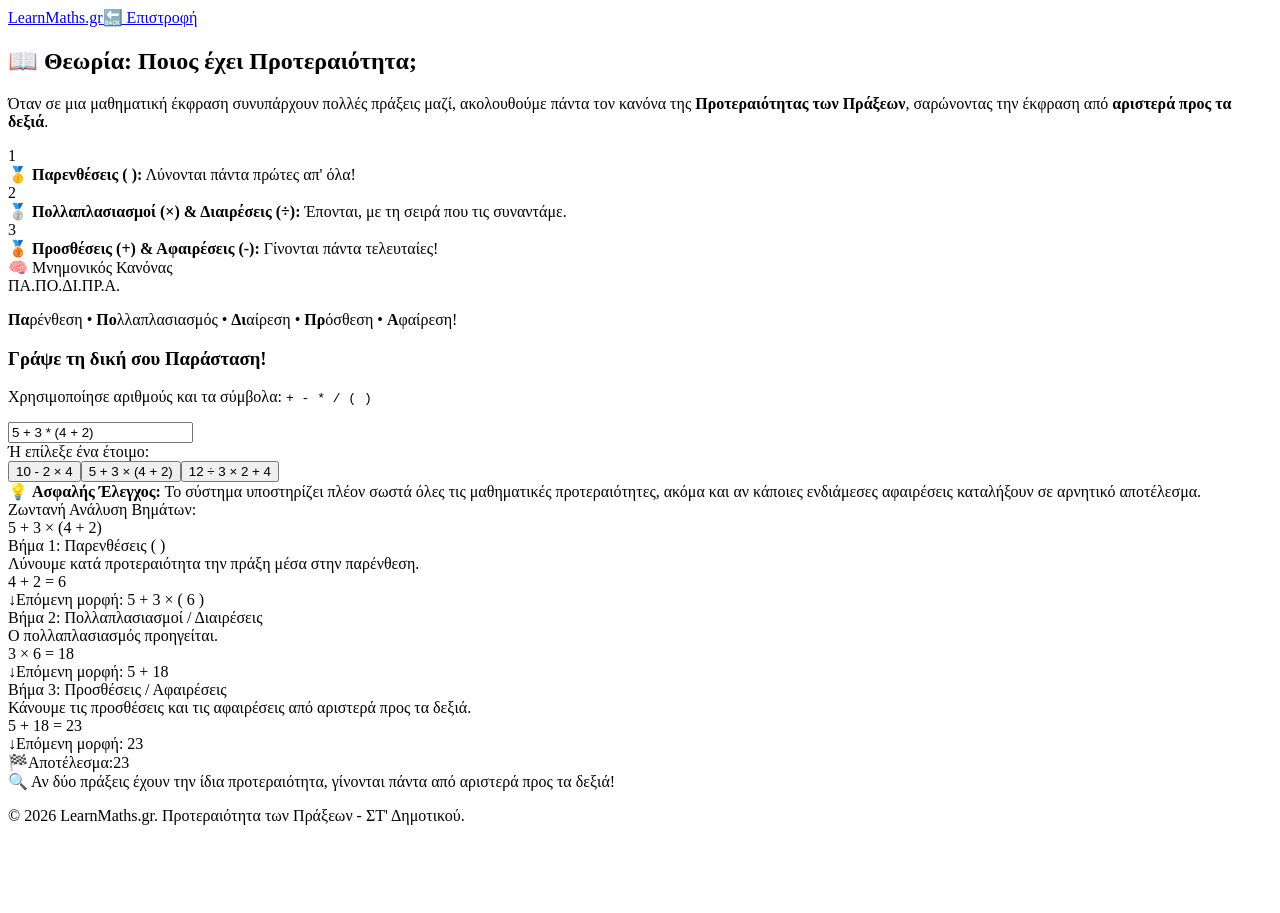
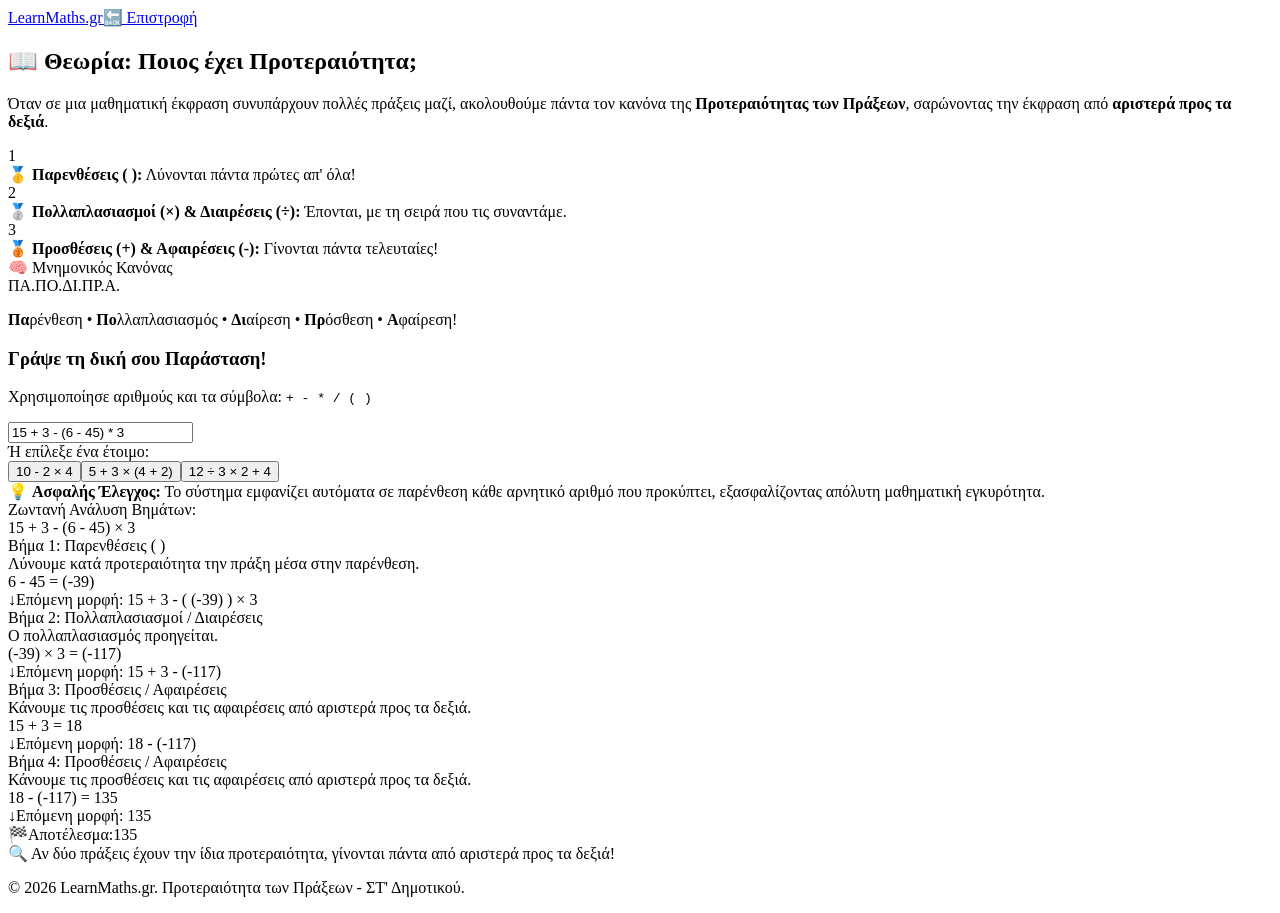
Before and after one commit to gkrimpas-lab/learn-maths-2026, a Next.js app: page /st-dimotikou/10-proteraiotita-prakseon in a window 1280 px wide. Before the commit the page ends 841 px from the top, so only its background shows below. Built offline with nearby package versions, Linux system fonts and the light colour scheme.

Commit message:
Update 10-proteraiotita-prakseon.js

```diff
--- a/pages/st-dimotikou/10-proteraiotita-prakseon.js
+++ b/pages/st-dimotikou/10-proteraiotita-prakseon.js
@@ -4,7 +4,6 @@ import Head from 'next/head';
 import Link from 'next/link';
 import { LAYOUT } from '../../shared/layout-config';
 
-// Έτοιμα παραδείγματα
 const PRESETS = {
   EX1: { title: "10 - 2 × 4", expr: "10 - 2 * 4" },
   EX2: { title: "5 + 3 × (4 + 2)", expr: "5 + 3 * (4 + 2)" },
@@ -12,32 +11,33 @@ const PRESETS = {
 };
 
 export default function ProteraiotitaPrakseonPage() {
-  const [customExpr, setCustomExpr] = useState("5 + 3 * (4 + 2)");
+  const [customExpr, setCustomExpr] = useState("15 + 3 - (6 - 45) * 3");
 
-  // Καθαρισμός εισαγωγής του χρήστη για ασφάλεια
   const handleInputChange = (val) => {
     const clean = val.replace(/[^0-9+\-*/(). ]/g, '');
     setCustomExpr(clean);
   };
 
-  // Μετατροπή των tokens σε κείμενο προς εμφάνιση
+  // Μετατροπή των tokens σε καθαρό κείμενο με αυτόματες παρενθέσεις στους αρνητικούς αριθμούς
   const tokensToString = (tokens) => {
     return tokens.map(t => {
       if (t.type === 'OPERATOR') {
         if (t.value === '*') return '×';
         if (t.value === '/') return '÷';
+        return t.value;
+      }
+      if (t.type === 'NUMBER' && t.value < 0) {
+        return `(${t.value})`;
       }
       return t.value;
     }).join(' ');
   };
 
-  // Εύρωστος μηχανισμός ανάλυσης βήμα-βήμα (Token-based) με υποστήριξη αρνητικών αριθμών
   const generateSteps = (exprStr) => {
     const steps = [];
     let currentStr = exprStr.trim();
     if (!currentStr) return { steps: [], final: "0" };
 
-    // 1. Tokenizer που καταλαβαίνει αριθμούς (και αρνητικούς), τελεστές και παρενθέσεις
     const tokenize = (str) => {
       const res = [];
       let i = 0;
@@ -52,11 +52,9 @@ export default function ProteraiotitaPrakseonPage() {
         }
 
         if (ch === '+' || ch === '-' || ch === '*' || ch === '/') {
-          // Διάκριση αν το '-' είναι πρόσημο αρνητικού αριθμού ή τελεστής αφαίρεσης
           if (ch === '-') {
             const prev = res[res.length - 1];
             if (!prev || (prev.type === 'OPERATOR') || (prev.type === 'PAREN' && prev.value === '(')) {
-              // Είναι αρνητικό πρόσημο αριθμού: Διαβάζουμε τον αριθμό που ακολουθεί
               let numStr = '-';
               i++;
               while (i < str.length && /[0-9.]/.test(str[i])) {
@@ -81,7 +79,7 @@ export default function ProteraiotitaPrakseonPage() {
           res.push({ type: 'NUMBER', value: parseFloat(numStr) });
           continue;
         }
-        i++; // fallback
+        i++;
       }
       return res;
     };
@@ -89,14 +87,12 @@ export default function ProteraiotitaPrakseonPage() {
     let tokens = tokenize(currentStr);
     let safetyCounter = 0;
 
-    // 2. Εκτέλεση μίας πράξης ανά επανάληψη βάσει της απόλυτης προτεραιότητας
     while (safetyCounter < 15 && tokens.length > 1) {
       safetyCounter++;
       let targetIdx = -1;
       let reasonType = '';
       let reasonText = '';
 
-      // Α. Αναζήτηση εσωτερικής παρένθεσης που περιέχει μόνο αριθμούς και τελεστές
       let openParenIdx = -1;
       let closeParenIdx = -1;
       for (let i = 0; i < tokens.length; i++) {
@@ -108,25 +104,22 @@ export default function ProteraiotitaPrakseonPage() {
       }
 
       if (openParenIdx !== -1 && closeParenIdx !== -1) {
-        // Αν η παρένθεση περιέχει απλώς έναν μόνο αριθμό (π.χ. έναν αρνητικό που προέκυψε), την αφαιρούμε
+        // Αν η παρένθεση περιέχει απλώς έναν μεμονωμένο αριθμό, π.χ. ( -39 ), βγάζουμε τις παρενθέσεις
         if (closeParenIdx === openParenIdx + 2) {
           tokens.splice(closeParenIdx, 1);
           tokens.splice(openParenIdx, 1);
           continue;
         }
 
-        // Βρίσκουμε την πρώτη πράξη μέσα σε αυτή την παρένθεση
         let subTokens = tokens.slice(openParenIdx + 1, closeParenIdx);
         let subTarget = -1;
 
-        // Πρώτα πολλαπλασιασμοί/διαιρέσεις στην παρένθεση
         for (let j = 0; j < subTokens.length; j++) {
           if (subTokens[j].type === 'OPERATOR' && (subTokens[j].value === '*' || subTokens[j].value === '/')) {
             subTarget = j;
             break;
           }
         }
-        // Μετά προσθέσεις/αφαιρέσεις στην παρένθεση
         if (subTarget === -1) {
           for (let j = 0; j < subTokens.length; j++) {
             if (subTokens[j].type === 'OPERATOR' && (subTokens[j].value === '+' || subTokens[j].value === '-')) {
@@ -143,7 +136,6 @@ export default function ProteraiotitaPrakseonPage() {
         }
       }
 
-      // Β. Αν δεν βρέθηκε πράξη σε παρένθεση, ψάχνουμε πολλαπλασιασμό/διαίρεση στην κύρια έκφραση
       if (targetIdx === -1) {
         for (let i = 0; i < tokens.length; i++) {
           if (tokens[i].type === 'OPERATOR' && (tokens[i].value === '*' || tokens[i].value === '/')) {
@@ -155,7 +147,6 @@ export default function ProteraiotitaPrakseonPage() {
         }
       }
 
-      // Γ. Αν δεν βρέθηκε τίποτα, ψάχνουμε πρόσθεση/αφαίρεση στην κύρια έκφραση
       if (targetIdx === -1) {
         for (let i = 0; i < tokens.length; i++) {
           if (tokens[i].type === 'OPERATOR' && (tokens[i].value === '+' || tokens[i].value === '-')) {
@@ -167,7 +158,6 @@ export default function ProteraiotitaPrakseonPage() {
         }
       }
 
-      // Αν βρέθηκε έγκυρη πράξη προς εκτέλεση
       if (targetIdx !== -1 && targetIdx > 0 && targetIdx < tokens.length - 1) {
         const num1 = tokens[targetIdx - 1].value;
         const op = tokens[targetIdx].value;
@@ -182,15 +172,15 @@ export default function ProteraiotitaPrakseonPage() {
         const formattedRes = parseFloat(res.toFixed(2));
         const opChar = op === '*' ? '×' : (op === '/' ? '÷' : op);
 
-        // Καταγραφή του βήματος
+        const formatCalcNum = (val) => val < 0 ? `(${val})` : val;
+
         steps.push({
           level: `Βήμα ${steps.length + 1}: ${reasonType}`,
           text: reasonText,
-          calculation: `${num1 < 0 ? `(${num1})` : num1} ${opChar} ${num2 < 0 ? `(${num2})` : num2} = ${formattedRes}`,
-          currentForm: '' // θα υπολογιστεί αμέσως μετά την αντικατάσταση
+          calculation: `${formatCalcNum(num1)} ${opChar} ${formatCalcNum(num2)} = ${formatCalcNum(formattedRes)}`,
+          currentForm: ''
         });
 
-        // Αντικατάσταση των 3 tokens (num1, op, num2) με το νέο token του αποτελέσματος
         tokens.splice(targetIdx - 1, 3, { type: 'NUMBER', value: formattedRes });
         steps[steps.length - 1].currentForm = tokensToString(tokens);
       } else {
@@ -198,14 +188,13 @@ export default function ProteraiotitaPrakseonPage() {
       }
     }
 
-    // Καθαρισμός τελικού αποτελέσματος αν έχουν απομείνει περιττές εξωτερικές παρενθέσεις
     if (tokens.length === 3 && tokens[0].value === '(' && tokens[2].value === ')') {
       tokens = [tokens[1]];
     }
 
     return {
       steps: steps,
-      final: tokens.map(t => t.value).join('')
+      final: tokens.map(t => t.value < 0 ? `(${t.value})` : t.value).join('')
     };
   };
 
@@ -245,7 +234,6 @@ export default function ProteraiotitaPrakseonPage() {
                   Όταν σε μια μαθηματική έκφραση συνυπάρχουν πολλές πράξεις μαζί, ακολουθούμε πάντα τον κανόνα της <strong>Προτεραιότητας των Πράξεων</strong>, σαρώνοντας την έκφραση από <strong>αριστερά προς τα δεξιά</strong>.
                 </p>
 
-                {/* Η Σκάλα των Πράξεων */}
                 <div className="space-y-2 font-medium text-sm">
                   <div className="flex items-center gap-3 bg-red-50 text-red-900 p-3 rounded-xl border border-red-100">
                     <span className="bg-red-500 text-white w-6 h-6 rounded-full flex items-center justify-center text-xs font-black">1</span>
@@ -262,14 +250,13 @@ export default function ProteraiotitaPrakseonPage() {
                 </div>
               </div>
 
-              {/* Μνημονικός Κανόνας */}
               <div className="bg-gradient-to-br from-blue-600 to-indigo-700 text-white p-6 rounded-2xl shadow-md text-center py-8 space-y-4">
                 <span className="text-amber-300 font-black text-xs md:text-sm uppercase tracking-wider block">🧠 Μνημονικός Κανόνας</span>
                 <div className="text-3xl md:text-4xl font-black tracking-widest bg-white/10 py-3 rounded-xl">
                   ΠΑ.ΠΟ.ΔΙ.ΠΡ.Α.
                 </div>
                 <p className="text-xs text-indigo-100 font-medium px-2 leading-relaxed">
-                  <strong>Πα</strong>ρένθεση • <strong>Πo</strong>λλαπλασιασμός • <strong>Δι</strong>αίρεση • <strong>Πρ</strong>όσθεση • <strong>Α</strong>φαίρεση!
+                  <strong>Πα</strong>ρένθεση • <strong>Πο</strong>λλαπλασιασμός • <strong>Δι</strong>αίρεση • <strong>Πρ</strong>όσθεση • <strong>Α</strong>φαίρεση!
                 </p>
               </div>
             </div>
@@ -278,7 +265,7 @@ export default function ProteraiotitaPrakseonPage() {
           {/* SECTION 2: ΔΙΑΔΡΑΣΤΙΚΟ ΕΡΓΑΛΕΙΟ */}
           <div className="grid grid-cols-1 lg:grid-cols-12 gap-8 items-stretch w-full">
 
-            {/* ΑΡΙΣΤΕΡΗ ΠΛΕΥΡΑ: ΧΕΙΡΙΣΤΗΡΙΑ & INPUT (4 στήλες) */}
+            {/* ΑΡΙΣΤΕΡΗ ΠΛΕΥΡΑ: INPUT & PRESETS */}
             <div className="lg:col-span-4 bg-white p-6 rounded-3xl shadow-sm border border-gray-100 flex flex-col gap-5 justify-between">
               <div className="space-y-4">
                 <div className="space-y-1">
@@ -286,7 +273,6 @@ export default function ProteraiotitaPrakseonPage() {
                   <p className="text-gray-500 text-xs">Χρησιμοποίησε αριθμούς και τα σύμβολα: <code className="bg-gray-100 px-1 py-0.5 rounded font-mono font-bold text-blue-600">+ - * / ( )</code></p>
                 </div>
 
-                {/* Live Input */}
                 <div className="flex flex-col gap-1">
                   <input
                     type="text"
@@ -297,7 +283,6 @@ export default function ProteraiotitaPrakseonPage() {
                   />
                 </div>
 
-                {/* Γρήγορα Έτοιμα Παραδείγματα */}
                 <div className="space-y-2 pt-2">
                   <span className="text-[10px] font-black uppercase text-slate-400 tracking-wider block">Ή επίλεξε ένα έτοιμο:</span>
                   <div className="flex flex-col gap-2">
@@ -314,13 +299,12 @@ export default function ProteraiotitaPrakseonPage() {
                 </div>
               </div>
 
-              {/* Εκπαιδευτική Υπενθύμιση */}
               <div className="p-4 bg-amber-50 border border-amber-200 text-amber-900 rounded-xl text-xs font-medium leading-relaxed">
-                💡 <strong>Ασφαλής Έλεγχος:</strong> Το σύστημα υποστηρίζει πλέον σωστά όλες τις μαθηματικές προτεραιότητες, ακόμα και αν κάποιες ενδιάμεσες αφαιρέσεις καταλήξουν σε αρνητικό αποτέλεσμα.
+                💡 <strong>Ασφαλής Έλεγχος:</strong> Το σύστημα εμφανίζει αυτόματα σε παρένθεση κάθε αρνητικό αριθμό που προκύπτει, εξασφαλίζοντας απόλυτη μαθηματική εγκυρότητα.
               </div>
             </div>
 
-            {/* ΔΕΞΙΑ ΠΛΕΥΡΑ: ΔΥΝΑΜΙΚΟ ΔΕΝΤΡΟ / ΔΙΑΓΡΑΜΜΑ ΑΝΑΛΥΣΗΣ (8 στήλες) */}
+            {/* ΔΕΞΙΑ ΠΛΕΥΡΑ: ΖΩΝΤΑΝΗ ΑΝΑΛΥΣΗ ΜΕ ΠΑΡΕΝΘΕΣΕΙΣ ΣΤΟΥΣ ΑΡΝΗΤΙΚΟΥΣ */}
             <div className="lg:col-span-8 bg-white p-6 md:p-8 rounded-3xl shadow-sm border border-gray-100 flex flex-col items-center justify-between min-h-[460px]">
 
               <div className="w-full text-center mb-6">
@@ -330,13 +314,11 @@ export default function ProteraiotitaPrakseonPage() {
                 </div>
               </div>
 
-              {/* Δυναμικό Δέντρο Βημάτων */}
               <div className="w-full max-w-md mx-auto flex flex-col gap-4 my-auto relative">
                 {analysis.steps.length > 0 ? (
                   analysis.steps.map((step, index) => (
                     <div key={index} className="flex flex-col items-center w-full">
 
-                      {/* Κάρτα Επιμέρους Πράξης */}
                       <div className="bg-slate-900 text-white p-4 rounded-xl border-2 border-slate-700 w-full shadow-md flex justify-between items-center font-mono gap-4">
                         <div className="space-y-0.5 text-left flex-1">
                           <div className="text-[10px] font-sans font-black uppercase text-amber-400 tracking-wider">{step.level}</div>
@@ -348,7 +330,6 @@ export default function ProteraiotitaPrakseonPage() {
                         </div>
                       </div>
 
-                      {/* Βέλος και Επόμενη Μορφή */}
                       <div className="flex flex-col items-center my-1 text-slate-400">
                         <span className="text-sm font-black">↓</span>
                         <span className="text-xs font-mono font-bold tracking-wider text-purple-600 bg-purple-50 px-2 py-0.5 rounded-md border border-purple-100">
```
